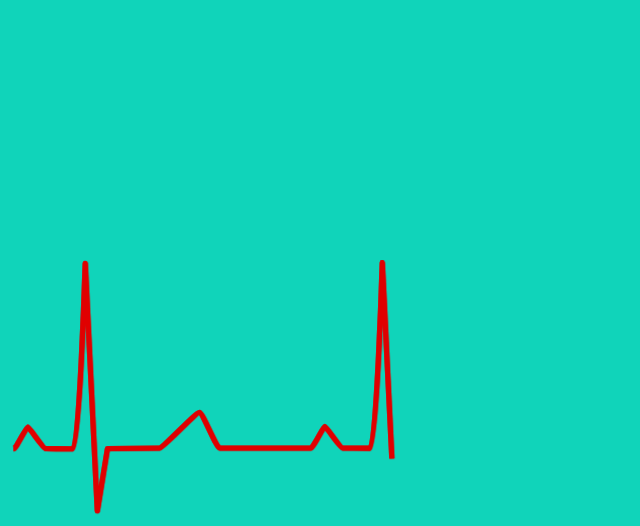
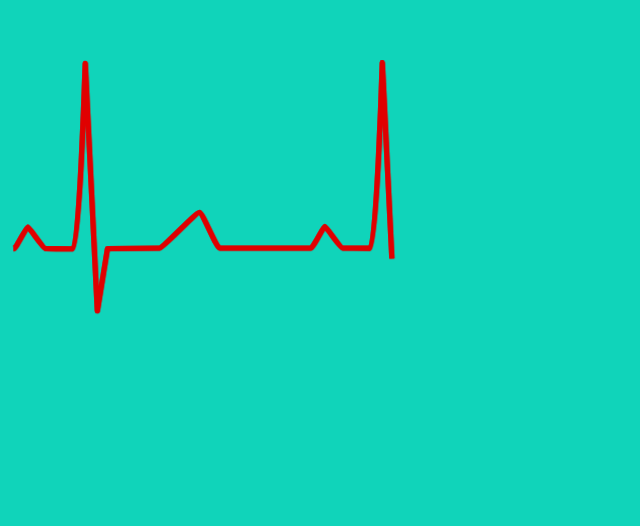
Before and after one commit to zo4yz/foralaa-birthday.card, a plain HTML site: page index.html in a window 1280 px wide. Shown: the part 1750-2276 px from the top of the page, without its empty margins (0-640 px from the left). After the commit the page ends 2076 px from the top, so only its background shows below. Drawn offline with nearby package versions, Linux system fonts and the light colour scheme; a script that the page names is missing.

Commit message:
Update style.css

```diff
--- a/style.css
+++ b/style.css
@@ -179,7 +179,7 @@ html, body {
 svg {
   overflow: visible;
   position: absolute;
-  top: 2000px;
+  top: 1800px;
   left: 0;
   scale: ;
 }
```
